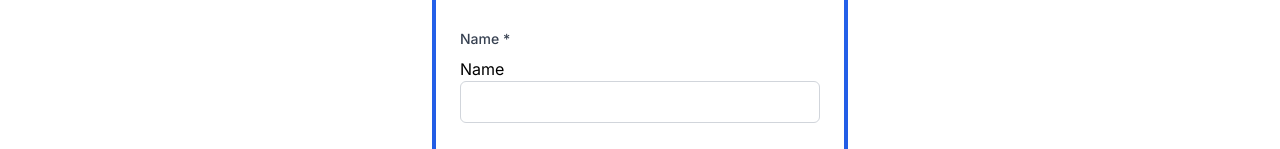
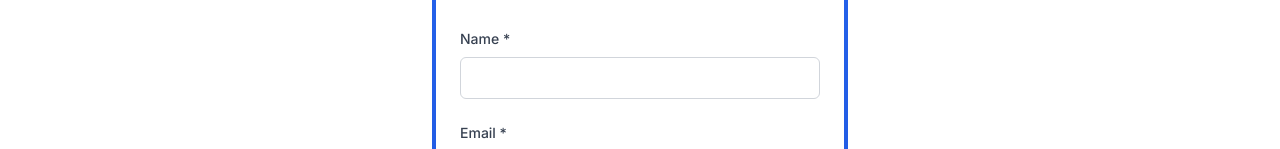
Before and after one commit to CatMamaGB/puget_capture_and_acquisitions, a Next.js app: page /free-consultation in a window 1280 px wide. Shown: the part 755-904 px from the top of the page. Built offline with nearby package versions, Linux system fonts and the light colour scheme.

Commit message:
undefined string

```diff
--- a/src/components/ConsultationForm.tsx
+++ b/src/components/ConsultationForm.tsx
@@ -68,9 +68,8 @@ export default function ConsultationForm() {
         <Label htmlFor="name">Name *</Label>
         <Input
           id="name"
-          label="Name"
           required
-          value={formData.name}
+          value={formData.name ?? ''}
           onChange={(e) => handleInputChange(e, 'name')}
         />
       </div>
@@ -81,7 +80,7 @@ export default function ConsultationForm() {
           id="email"
           type="email"
           required
-          value={formData.email}
+          value={formData.email ?? ''}
           onChange={(e) => handleInputChange(e, 'email')}
         />
       </div>
```
